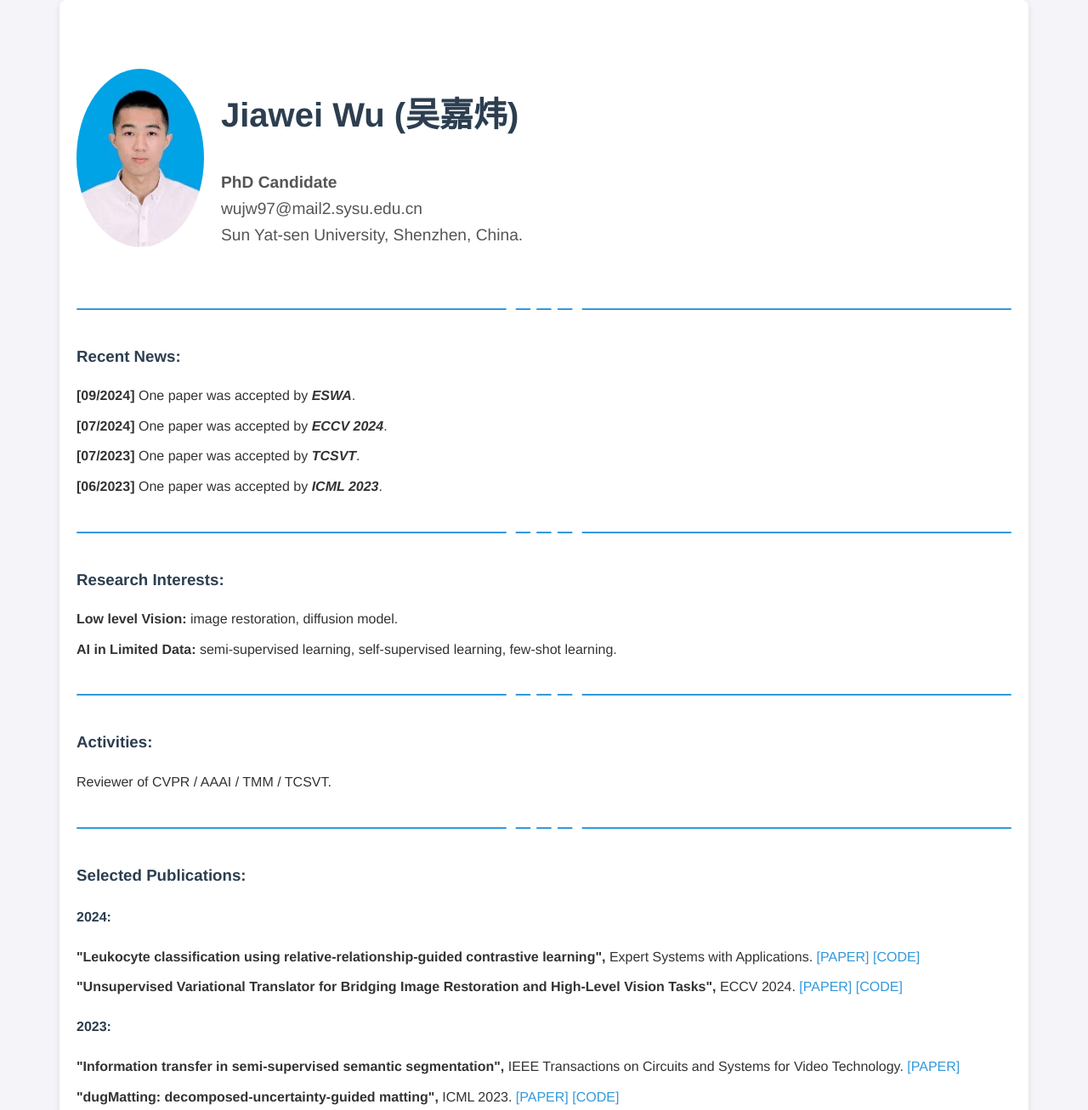
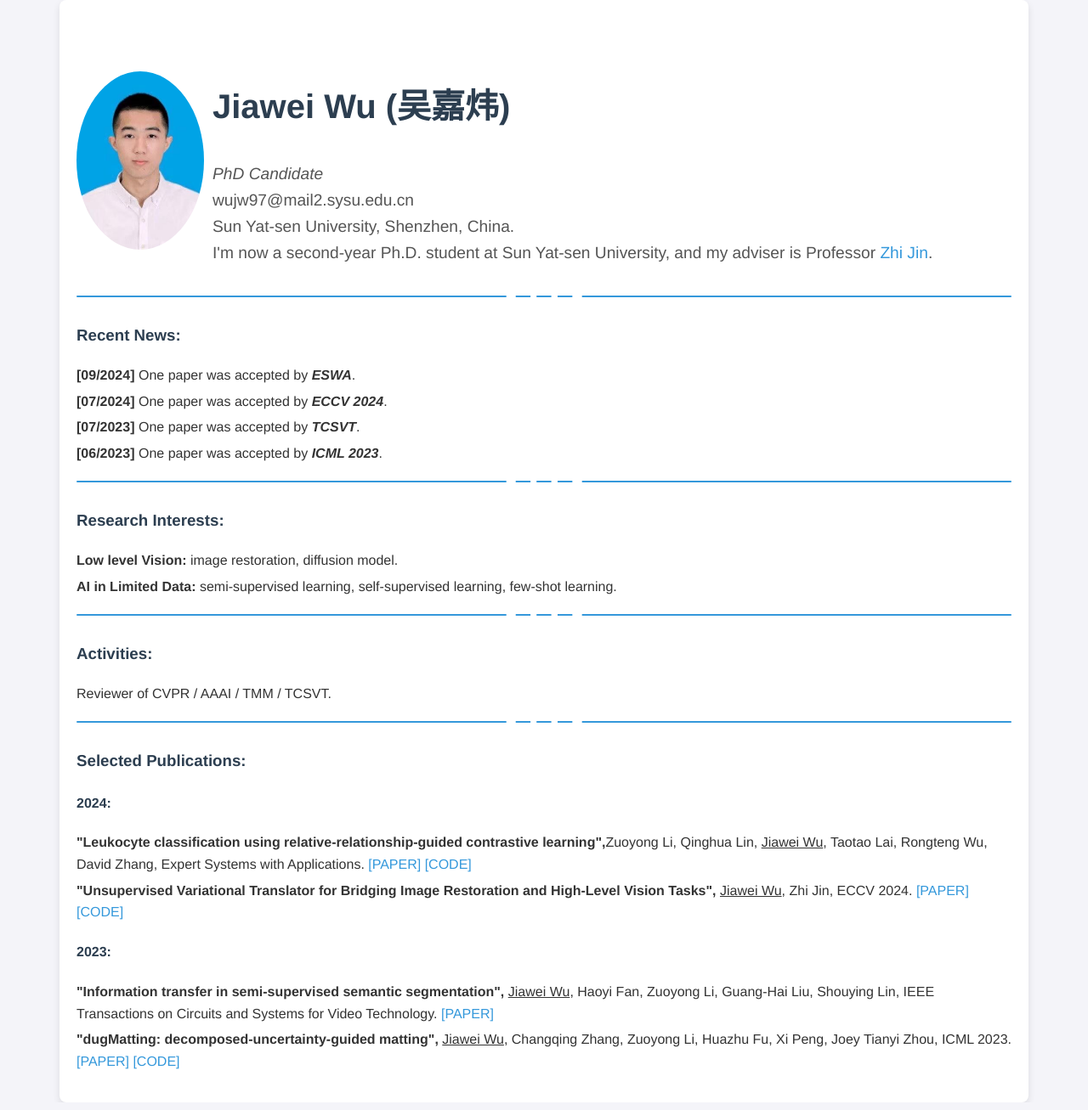
Before and after one commit to Fire-friend/Home, a plain HTML site: page index.html in a window 1280 px wide. Shown: the top 1307 px of the page at 85% size. Drawn offline with Linux system fonts and the light colour scheme.

Commit message:
Update index.html

```diff
--- a/index.html
+++ b/index.html
@@ -29,7 +29,7 @@
         }
 
         p {
-            margin: 10px 0;
+            margin: 5px 0;
         }
 
         a {
@@ -47,20 +47,20 @@
         }
 
         ul li {
-            margin: 10px 0;
+            margin: 5px 0;
         }
 
         .header {
             display: flex;
             justify-content: flex-start;
             align-items: center;
-            padding: 20px 0;
+            padding: 10px 0;
         }
 
         .header img {
             width: 150px;
             height: auto;
-            margin-right: 20px;
+            margin-right: 10px;
             border-radius: 50%;
             /* 调整图片的样式，可以加圆角等效果 */
         }
@@ -87,7 +87,7 @@
             border: none;
             height: 2px;
             background-color: #3498db; /* 分割线的颜色 */
-            margin: 40px 0;
+            margin: 20px 0;
             border-radius: 5px;
             position: relative;
         }
@@ -124,7 +124,7 @@
             <!-- 请将 'your-image-url.jpg' 替换为你自己的照片URL -->
             <div>
                 <h1>Jiawei Wu (吴嘉炜)</h1>
-                <p><strong>PhD Candidate</strong><br> wujw97@mail2.sysu.edu.cn<br> Sun Yat-sen University, Shenzhen, China.</p>
+                <p><em>PhD Candidate</em><br> wujw97@mail2.sysu.edu.cn<br> Sun Yat-sen University, Shenzhen, China.<br>I'm now a second-year Ph.D. student at Sun Yat-sen University, and my adviser is Professor <a href="https://fvl2020.github.io/fvl.github.com/" target="_blank">Zhi Jin</a>.</p>
             </div>
         </section>
 
@@ -166,11 +166,11 @@
             <h3>Selected Publications:</h3>
             <h4>2024:</h4>
             <ul>
-                <li><strong>"Leukocyte classification using relative-relationship-guided contrastive learning",</strong> Expert Systems with Applications.
+                <li><strong>"Leukocyte classification using relative-relationship-guided contrastive learning",</strong>Zuoyong Li, Qinghua Lin, <u>Jiawei Wu</u>, Taotao Lai, Rongteng Wu, David Zhang, Expert Systems with Applications.
                     <a href="https://www.sciencedirect.com/science/article/pii/S0957417424022577" target="_blank">[PAPER]</a>
                     <a href="https://github.com/AlchemyEmperor/ReCLR" target="_blank">[CODE]</a>
                 </li>
-				<li><strong>"Unsupervised Variational Translator for Bridging Image Restoration and High-Level Vision Tasks",</strong> ECCV 2024.
+				<li><strong>"Unsupervised Variational Translator for Bridging Image Restoration and High-Level Vision Tasks",</strong> <u>Jiawei Wu</u>, Zhi Jin, ECCV 2024.
                     <a href="https://arxiv.org/abs/2408.08149" target="_blank">[PAPER]</a>
                     <a href="https://github.com/Fire-friend/VaT" target="_blank">[CODE]</a>
                 </li>
@@ -178,15 +178,16 @@
             </ul>
 			<h4>2023:</h4>
             <ul>
-                <li><strong>"Information transfer in semi-supervised semantic segmentation",</strong> IEEE Transactions on Circuits and Systems for Video Technology.
+                <li><strong>"Information transfer in semi-supervised semantic segmentation",</strong> <u>Jiawei Wu</u>, Haoyi Fan, Zuoyong Li, Guang-Hai Liu, Shouying Lin, IEEE Transactions on Circuits and Systems for Video Technology.
                     <a href="https://ieeexplore.ieee.org/abstract/document/10172351" target="_blank">[PAPER]</a>
                 </li>
-				<li><strong>"dugMatting: decomposed-uncertainty-guided matting",</strong> ICML 2023.
+				<li><strong>"dugMatting: decomposed-uncertainty-guided matting",</strong> <u>Jiawei Wu</u>, Changqing Zhang, Zuoyong Li, Huazhu Fu, Xi Peng, Joey Tianyi Zhou, ICML 2023.
                     <a href="https://arxiv.org/abs/2306.01452" target="_blank">[PAPER]</a>
                     <a href="https://github.com/Fire-friend/dugMatting" target="_blank">[CODE]</a>
                 </li>
                 <!-- Add more publications here -->
             </ul>
+
         </section>
     </div>
 </body>
```
